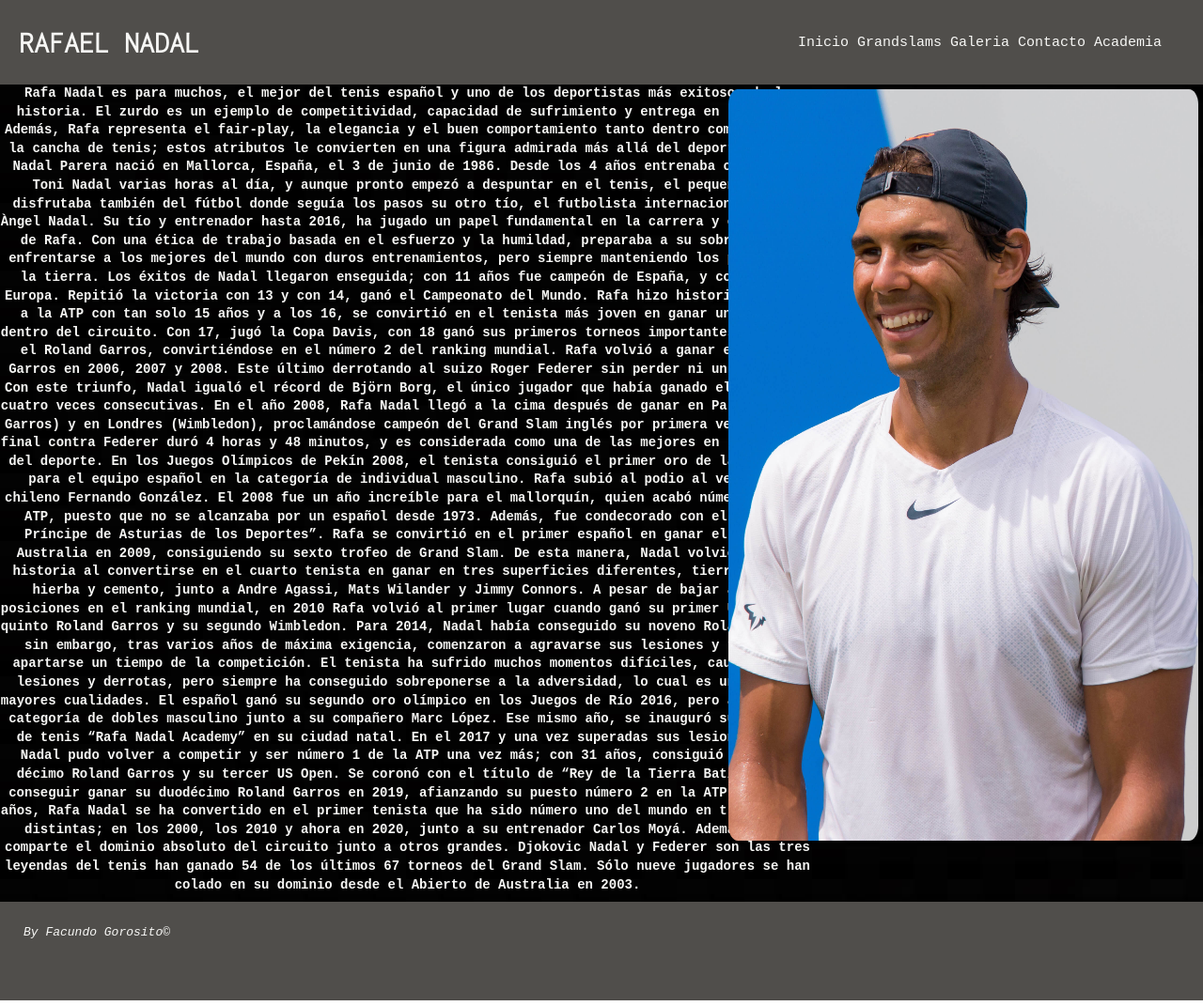
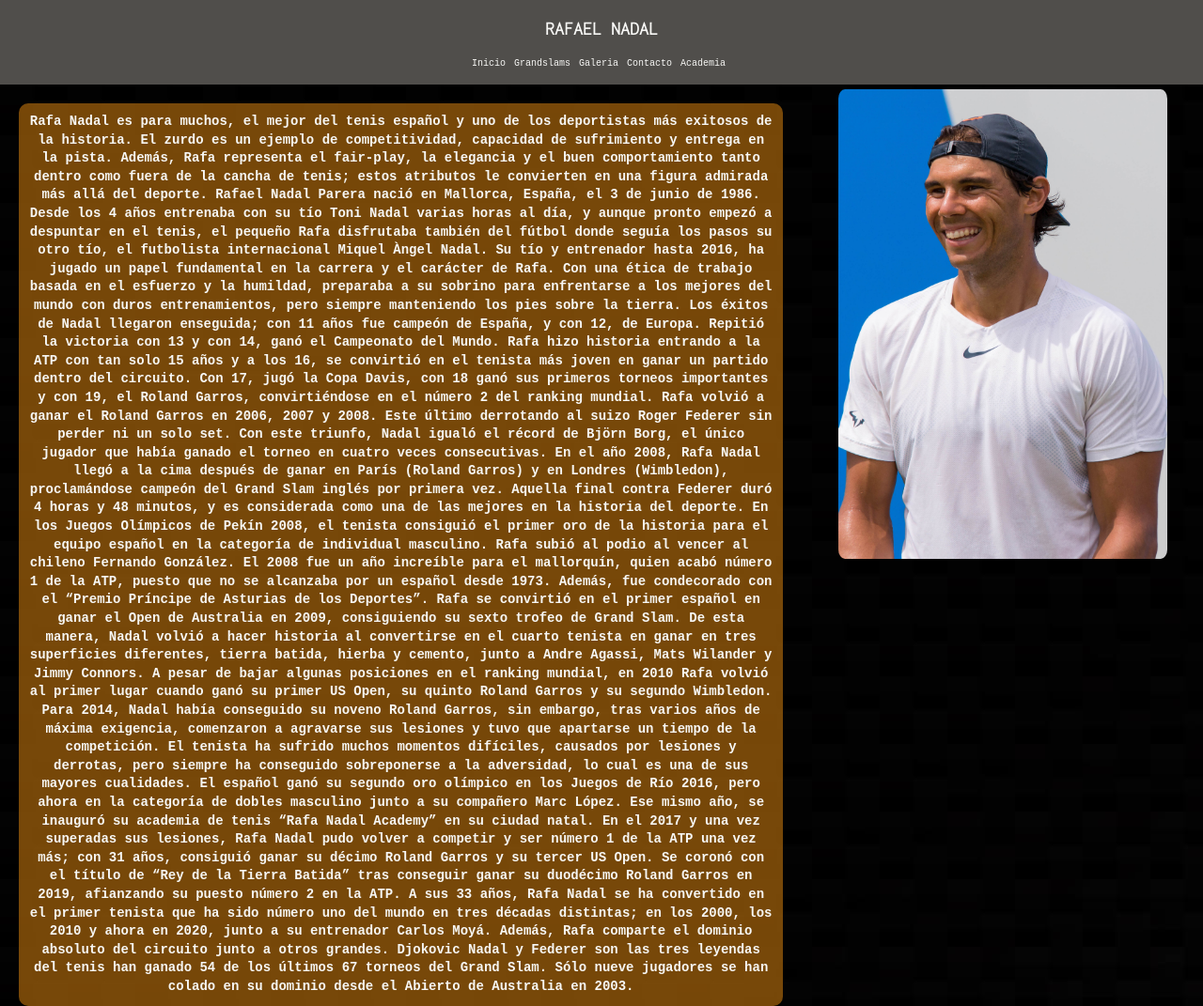
Before and after one commit to facundogorosito/BlogRafaNadal, a plain HTML site: page index.html in a window 1280 px wide. Shown: the top 1071 px of the page at 94% size. Drawn offline with Linux system fonts and the light colour scheme.

Commit message:
modifique index

```diff
--- a/STYLES/styles.css
+++ b/STYLES/styles.css
@@ -14,7 +14,8 @@
     "footer"
     ;
     grid-template-columns: 1fr;
-    grid-template-rows: 1fr 1fr 1fr 1fr;
+    grid-template-rows: 150px 500px 1fr 100px;
+    height: 100vh;
 }
 
 .header_grid{
@@ -40,8 +41,8 @@
 /**EMPIEZA HEADER*/
 .header {
     display: flex;
+    flex-direction: column;
     align-items: center;
-    justify-content: space-between;
     background-color: #504e4b;
     padding: 20px;
 }
@@ -49,12 +50,10 @@
 .titulo {
     color: #f7f7f5;
     font-family: 'Inconsolata', monospace;
-    text-align: left;
-
+    font-size: 20px;
 }
 
 .header_nav {
-    align-items: center;
     justify-content: space-between;
 }
 
@@ -67,19 +66,18 @@
     margin-right: 03px;
 }
 .header_nav ul li{
-    display: flex;
     background-color: none;
     border: #f7f7f5;
     border-radius:10px;
     padding: 03px;
     margin-right: 03px;
-
+    list-style: none;
 }
 
 .header_nav ul li a{
     color: #f7f7f5;
     text-decoration: none;
-    font-size: 15px;
+    font-size: 10px;
     justify-content: space-between;
 }
 
@@ -95,8 +93,8 @@
 
 .main_section {
     display:flex;
-    width: 867px;
-    height: 870px;
+    width: auto;
+    height: auto;
     padding: 0%;
 }
 
@@ -109,19 +107,19 @@
     text-align: center;
     line-height: 1.4;
     color: #f7f7f5;
-    justify-self: center;
-
+    margin: 20px;
+    background-color: rgba(216, 129, 15, 0.548);
+    padding: 10px;
+    border-radius: 10px;
 }
 /**TERMINA MAIN**/
 
 /**EMPIEZA ASIDE**/
 .imgrafa {
-    width: 500px;
-    height: 800px;
-    padding: 0%;
+    width: 350px;
+    height: 500px;
     border-radius: 02%;
     margin: 05px;
-    justify-items: center;
 }
 /**TERMINA ASIDE**/
 
```
